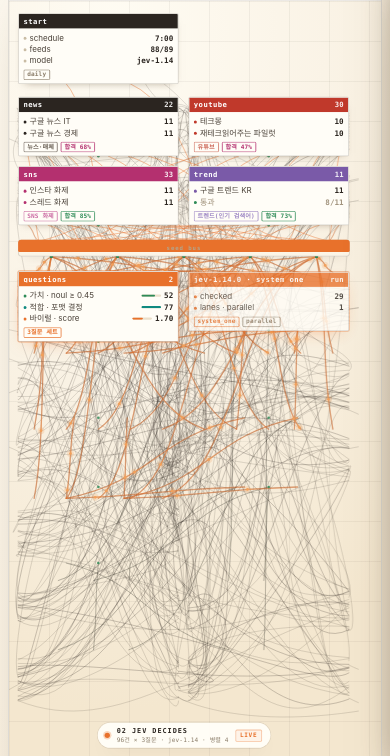
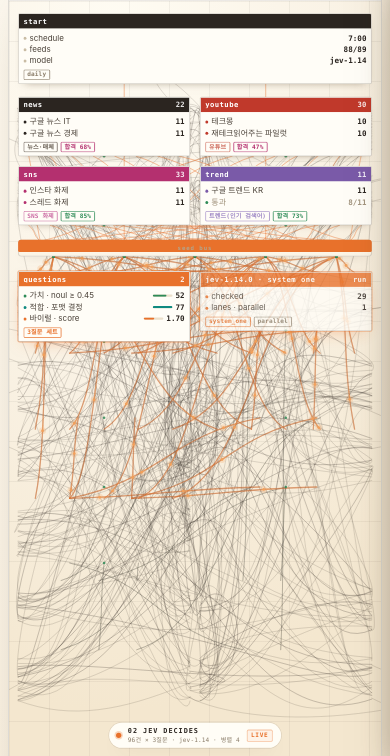
Before and after one commit to jangsik1986-bot/jev-sim, a plain HTML site: page index.html in a window 390 px wide. Shown: the part 48-804 px from the top of the page. Drawn offline with Linux system fonts and the light colour scheme.

Commit message:
Fix mobile 9:16 layout: fill width, symmetric margins, centered stage

```diff
--- a/index.html
+++ b/index.html
@@ -323,7 +323,8 @@ body{
      · 세로 흐름: start + 수집 소스(2열) → 가로형 seed bus → Jev 판정(2열) → 결과(2×2)
      · 선택은 localStorage에 저장해 다음에 열어도 유지합니다(차단된 환경이면 무시).
      ============================================================ */
-  var MW = 460, MH = 960;
+  var MW = 460, MH = 960;          /* 기준 폭 — 폰 화면 비율에 맞춰 fit()이 다시 정합니다 */
+  var MW_MIN = 360, MW_MAX = 560;  /* 폰에서 좌우 여백이 남지 않는 폭 범위 */
   var MBUS = { x: 12, y: 0, w: MW - 24, h: 22 };
   var MODE = 'p', __savedMode = null;
   try { __savedMode = window.localStorage ? window.localStorage.getItem('jevSimMode') : null; } catch (e) {}
@@ -613,8 +614,11 @@ body{
     }
     return y + rowH;
   }
-  function layoutMobile() {
+  function layoutMobile(cw) {
+    /* cw: 이번 배치에 쓸 캔버스 폭(생략하면 기준 460). 폰에서는 fit()이 화면 비율로 정해 넘깁니다. */
+    if (cw) MW = cw;
     W = MW;
+    MBUS.w = MW - 24;
     BUS.x = MBUS.x; BUS.top = 0; BUS.w = MBUS.w; BUS.h = MBUS.h;
     var m = 12, gap = 13, colW = Math.floor((MW - m * 2 - gap) / 2);
     for (var i = 0; i < nodes.length; i++) {
@@ -623,7 +627,7 @@ body{
       nd.h = nodeH(rowsFor(nd).length, !!(nd.stack && nd.stack.length), !!(nd.pills && nd.pills.length));
     }
     var y = m + 4;
-    if (byId['start']) { byId['start'].x = m; byId['start'].y = Math.round(y); y += byId['start'].h + gap + 4; }
+    if (byId['start']) { byId['start'].x = m; byId['start'].w = MW - m * 2; byId['start'].y = Math.round(y); y += byId['start'].h + gap + 4; }
     if (srcNodes.length) y = gridPlace(srcNodes, m, gap, colW, y) + gap + 6;
     /* 가로형 seed bus */
     BUS.top = Math.round(y);
@@ -1455,8 +1459,20 @@ body{
       }
     }
   }
+  function pickMobileWidth() {
+    /* 폰 세로 화면(9:16)에 그래프가 좌우 여백 없이 한 화면에 들어오도록 캔버스 폭을 정합니다.
+       1) 기준 폭(460)으로 한 번 배치해 전체 높이를 재고
+       2) 화면 가로/세로 비율에 맞는 폭을 계산해 다시 배치합니다. */
+    var wrapEl = document.getElementById('stageWrap');
+    var avail = (wrapEl && wrapEl.clientWidth) || ((window.innerWidth || 400) - 24);
+    var availH = (window.innerHeight || 900) - 88;
+    layoutMobile(460);
+    if (!availH || availH < 120) return 460;
+    var need = Math.round(H * (avail / availH));
+    return Math.max(MW_MIN, Math.min(MW_MAX, need));
+  }
   function applyMode() {
-    if (MODE === 'm') layoutMobile(); else restorePC();
+    if (MODE === 'm') layoutMobile(pickMobileWidth()); else restorePC();
     renderNodes();
     buildEdges();
     buildPaths();
@@ -1493,9 +1509,11 @@ body{
     var s;
     if (MODE === 'm') {
       /* 폰에서 세로 스크롤 없이 한 화면에 들어오도록 높이까지 맞춥니다. */
+      /* 폭을 꽉 채워 좌우 여백을 없앱니다. 세로가 넘칠 때만 그만큼 줄입니다. */
       var availH = (window.innerHeight || 900) - 88;
-      s = Math.min(avail / W, availH / H);
-      if (s > 1.3) s = 1.3;
+      s = avail / W;
+      if (availH > 0 && H * s > availH) s = Math.min(s, availH / H);
+      if (s > 1.4) s = 1.4;
       if (s <= 0) s = 0.5;
     } else {
       s = avail / W;
@@ -1507,6 +1525,10 @@ body{
     world.style.transformOrigin = '0 0';
     out.style.width = Math.round(W * s) + 'px';
     out.style.height = Math.round(H * s) + 'px';
+    /* 스테이지를 부모 컨테이너 정중앙에 놓습니다(좌우 대칭) */
+    var sideGap = Math.max(0, Math.round((avail - W * s) / 2));
+    out.style.marginLeft = sideGap + 'px';
+    out.style.marginRight = sideGap + 'px';
     wrap.style.height = Math.round(H * s) + 'px';
     canvas.width = Math.round(W * s * dpr);
     canvas.height = Math.round(H * s * dpr);
@@ -1525,7 +1547,14 @@ body{
   buildPanels();
   buildAppendix();
   statHtml();
-  window.addEventListener('resize', function () { fit(); });
+  window.addEventListener('resize', function () {
+    /* 회전·창 크기 변경으로 화면 비율이 달라지면 모바일 캔버스 폭도 다시 정합니다 */
+    if (MODE === 'm') {
+      var wResize = pickMobileWidth();
+      if (Math.abs(wResize - MW) > 4) { applyMode(); return; }
+    }
+    fit();
+  });
 
   try { document.title = 'jev-topic-router · ' + (DATA.date || ''); } catch (e) {}
   var REDUCE = window.matchMedia && window.matchMedia('(prefers-reduced-motion: reduce)').matches;
```
